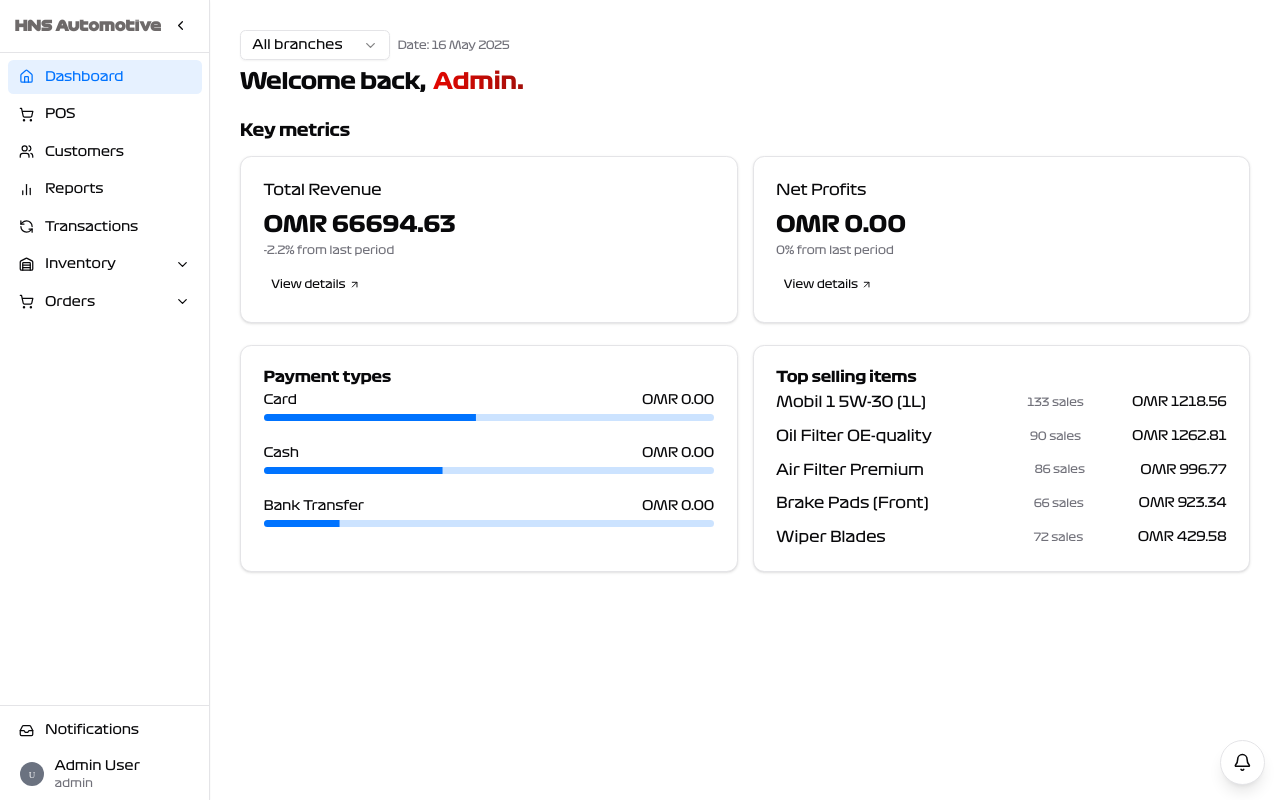
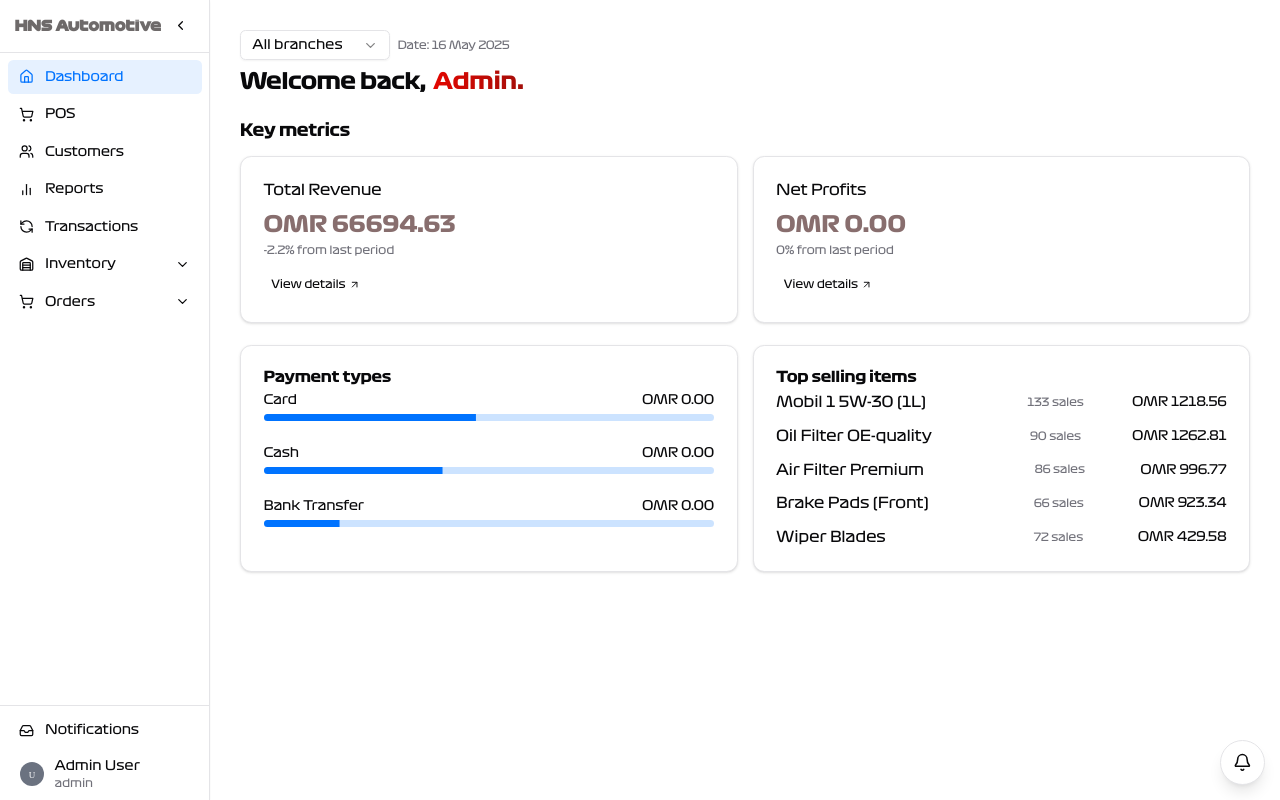
Before and after one commit to itsmepratik/IM-POS, a Next.js app: page / in a window 1280 px wide. Built offline with nearby package versions, Linux system fonts and the light colour scheme.

Commit message:
tweaked some ui home page changes

```diff
--- a/app/home/page.tsx
+++ b/app/home/page.tsx
@@ -259,7 +259,9 @@
         <CardTitle className="text-base font-medium">{title}</CardTitle>
       </CardHeader>
       <CardContent>
-        <div className="text-2xl font-bold">{value}</div>
+        <div className="text-2xl font-bold" style={{ color: "#886e6e" }}>
+          {value}
+        </div>
         <p className="text-xs text-muted-foreground mt-1">{comparison}</p>
         {link && (
           <div className="mt-3">
```
